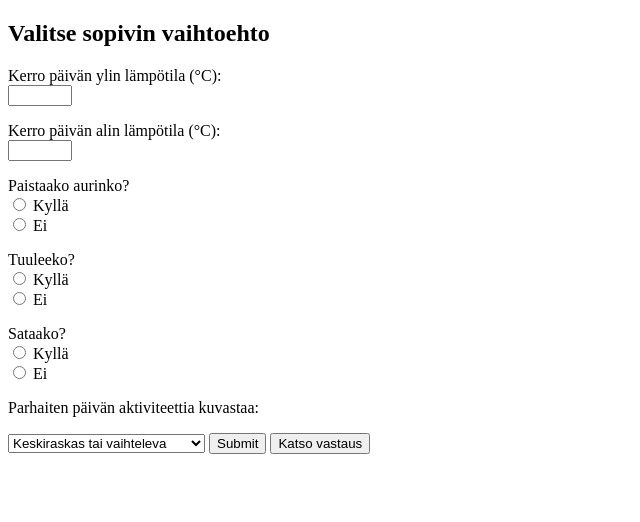
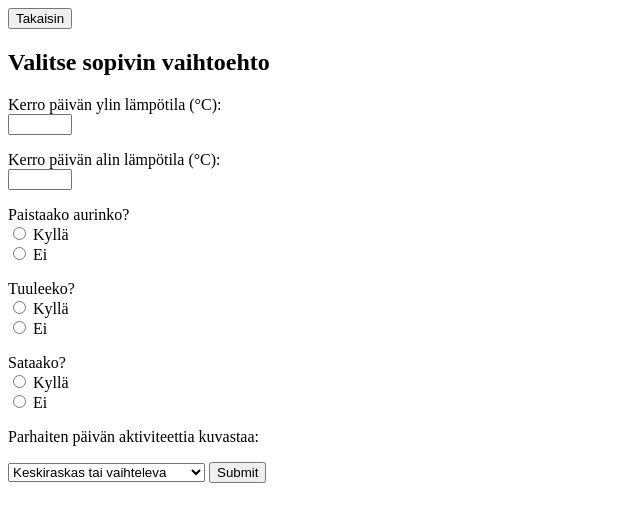
Before and after one commit to inetar2/Tietokantasovellus, a Flask app: template templates/chooser.html in a window 1280 px wide. Shown: the top 522 px of the page, without its empty margins (0-640 px from the left). Run offline with Flask 2, Linux system fonts and the light colour scheme; the template is opened without the code that fills it, so the values that code supplies are empty.

Commit message:
update chooser.html

```diff
--- a/templates/chooser.html
+++ b/templates/chooser.html
@@ -1,6 +1,9 @@
 <!DOCTYPE html>
 <html>
-<form action="/create" method="POST">
+  <form>
+    <input type="button" value="Takaisin" onclick="history.back()">
+   </form>
+<form action="result.html" method="POST">
 
     <h2><strong>Valitse sopivin vaihtoehto</strong> </h2>
 
@@ -37,7 +40,5 @@
     </select>
     <input type="submit">
 
-
-<input type="submit" value="Katso vastaus">
 </form>
 </html>
```
